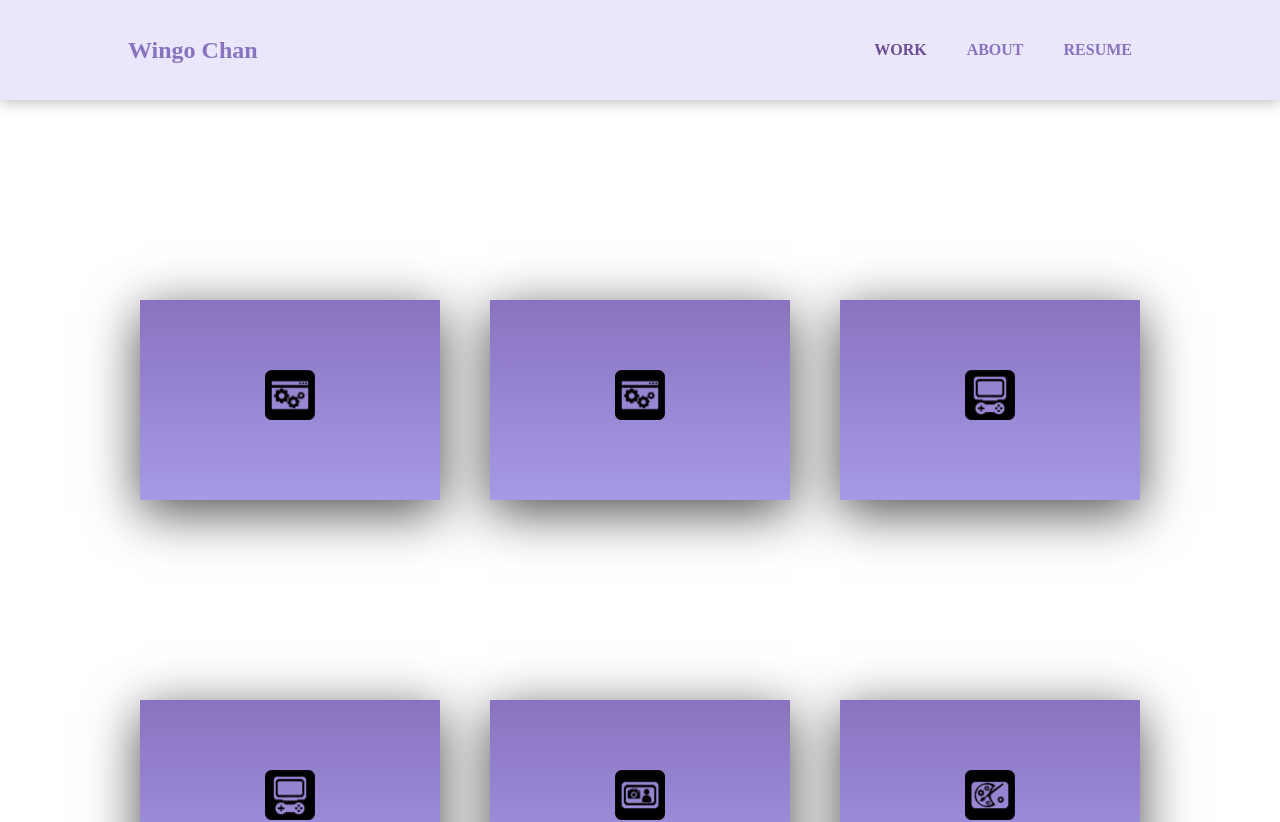
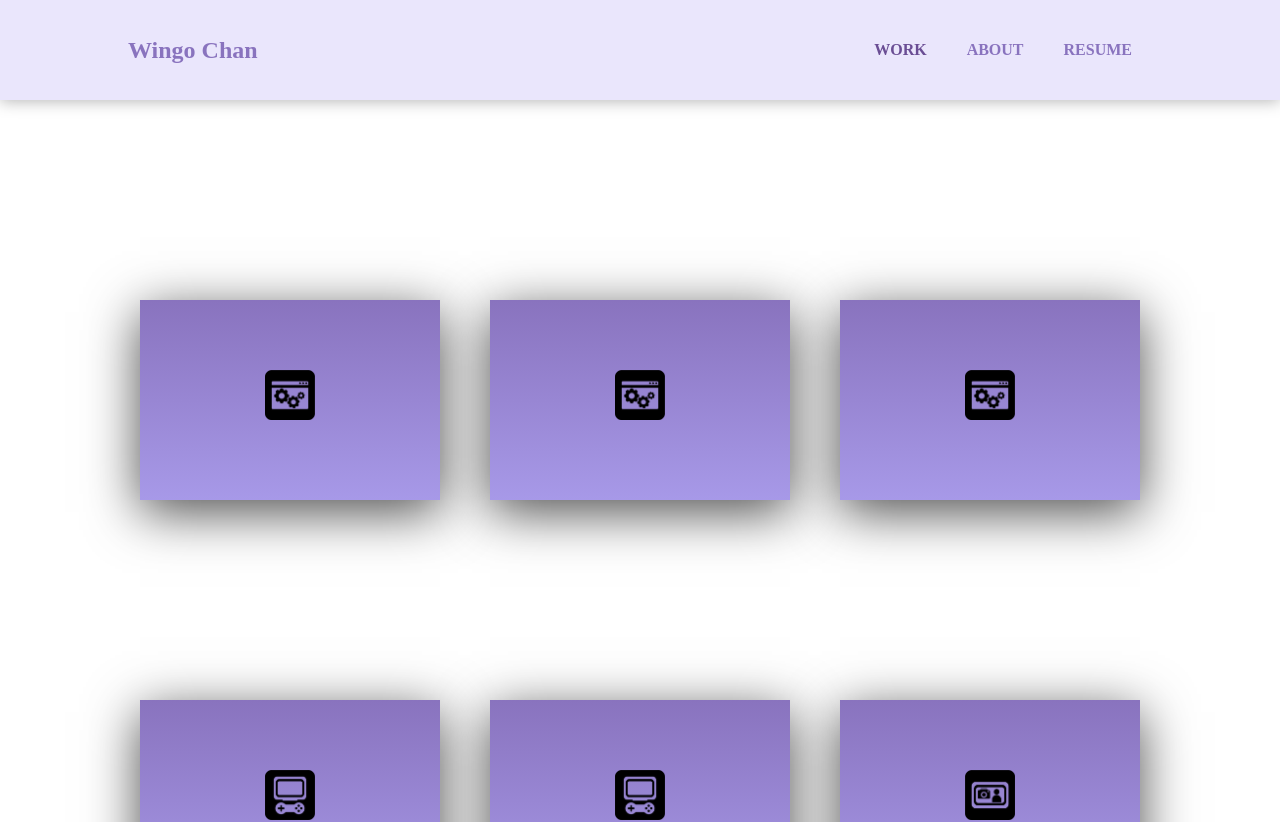
Before and after one commit to 9www/portfolio, a Next.js app: page / in a window 1280 px wide. Shown: the top 822 px of the page. Built offline with nearby package versions, Linux system fonts and the light colour scheme; a web font is replaced by a local one.

Commit message:
Updated data, image link; changed image path

```diff
--- a/components/Cards/Card/Card.js
+++ b/components/Cards/Card/Card.js
@@ -15,7 +15,7 @@ function Card(props) {
                 <div className="card-container">
                     <div className="card-title">{props.title}</div>
                     <div className="card-sentence">{props.sentence}</div>
-                    <Link href={"/project/" + `${props.path}`} passHref>
+                    <Link href={"/" + `${props.path}`} passHref>
                         <div className="card-button">View More</div>
                     </Link>
                 </div>
--- a/components/Data/showcase.Json
+++ b/components/Data/showcase.Json
@@ -45,6 +45,28 @@
     },
     {
         "id": 3,
+        "path": "bybit-dashboard",
+        "icon": "Web.png",
+        "sentence": "Recording Future's Profit & Loss",
+        "title": "Bybit Future dashboard",
+        "type": "Web Develop",
+        "summary": "Recording your Future's profit and loss",
+        "year": "2022",
+        "language": "Javascript",
+        "library": "Framework: React.js",
+        "description": "This mini future dashboard is getting Bybit API and you can record your total's realised & unrealised profit & loss and today's profit and loss.",
+        "isImage": 1,
+        "media": [
+            {
+                "link": "noVideo"
+            },
+            {
+                "link": "./portfolio/images/Dashboard.jpg"
+            }
+        ]
+    },
+    {
+        "id": 4,
         "path": "bug-man",
         "icon": "Game.png",
         "sentence": "Wingo's FYP - 2D Pixel Game",
@@ -67,7 +89,7 @@
         ]
     },
     {
-        "id": 4,
+        "id": 5,
         "path": "the-cude",
         "icon": "Game.png",
         "sentence": "3D Puzzle Game",
@@ -89,7 +111,7 @@
         ]
     },
     {
-        "id": 5,
+        "id": 6,
         "path": "camera-event",
         "icon": "Interactive.png",
         "sentence": "X-Mas Camera event",
@@ -111,7 +133,7 @@
         ]
     },
     {
-        "id": 6,
+        "id": 7,
         "path": "is-it-sun",
         "icon": "NewMedia.png",
         "sentence": "New Meida Artwork",
--- a/pages/_app.js
+++ b/pages/_app.js
@@ -3,7 +3,7 @@ import Head from "next/head";
 import Navbar from "../components/Navbar/Navbar";
 import Copyright from "../components/Copyright/Copyright";
 
-function MyApp({ Component, pageProps }) {
+function MyApp({ Component, pageProps, router }) {
     return (
         <div>
             <Head>
@@ -25,7 +25,7 @@ function MyApp({ Component, pageProps }) {
                 />
             </Head>
             <Navbar />
-            <Component {...pageProps} />
+            <Component router={router} {...pageProps} />
             <Copyright />
         </div>
     );
--- a/styles/globals.scss
+++ b/styles/globals.scss
@@ -2,7 +2,7 @@
 @import "../components/Copyright/Copyright.scss";
 @import "../components//Cards/Cards.scss";
 @import "../components/Cards/Card/Card.scss";
-@import "../pages/project/project.scss";
+@import "../pages/[id]/project.scss";
 @import "../pages/about/about.scss";
 @import "../pages/work.scss";
 @import "../components//Navbar/bottomNavbar/bottomNavbar.scss";
```
Also changed, not shown: pages/[id]/index.js (renamed from pages/project/[id].js), pages/[id]/project.scss (renamed from pages/project/project.scss), public/portfolio/images/Dashboard.jpg (added).
